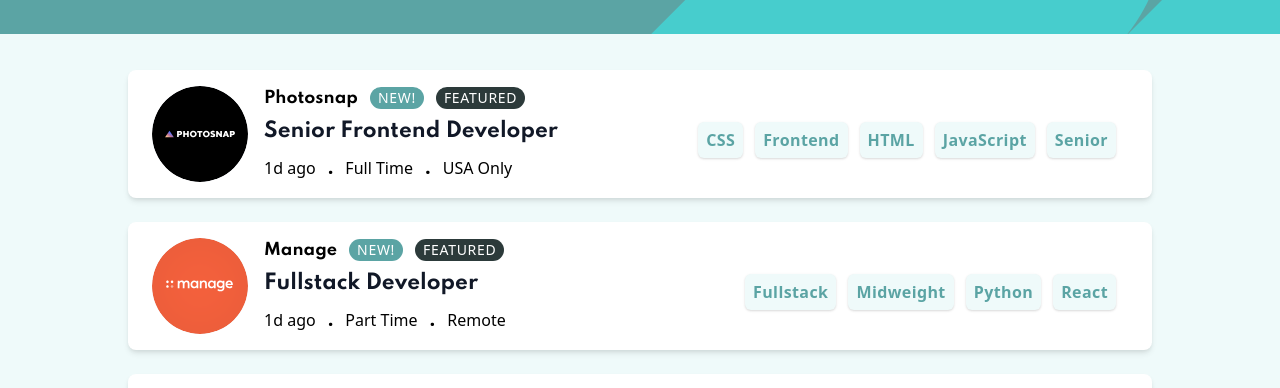
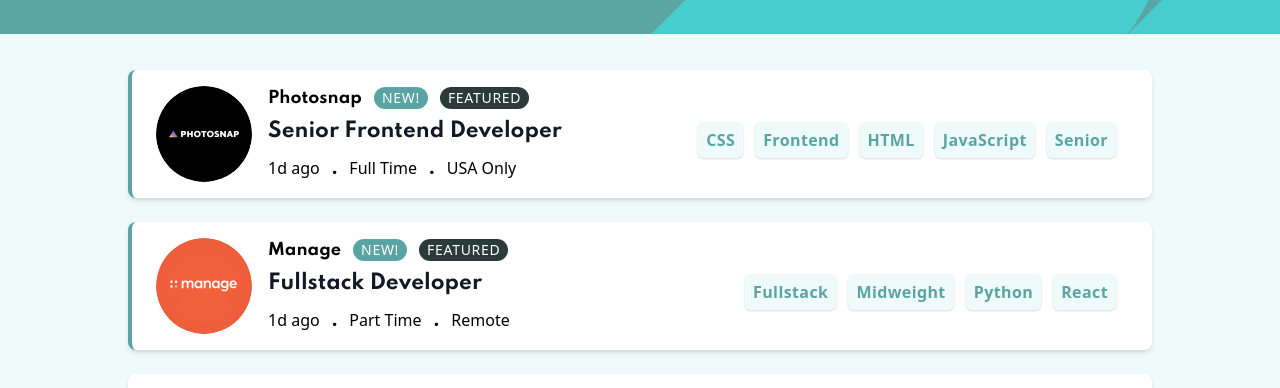
Before and after one commit to SahasSaurav/next_job_listing, a Next.js app: page / in a window 1280 px wide. Shown: the part 166-554 px from the top of the page. Built offline with nearby package versions, Linux system fonts and the light colour scheme.

Commit message:
added animation to various components

```diff
--- a/src/components/Button.tsx
+++ b/src/components/Button.tsx
@@ -15,7 +15,7 @@ const Button: React.FC<ButtonProps> = ({tagName}) => {
   const {addFilterTag}=useContext<ButtoncontextType>(JobContext)
 
   return (
-    <button onClick={()=>addFilterTag(tagName)} className="p-2 mt-3 mr-3  tracking-wide text-desaturated-cyan font-sans font-semibold bg-cyan-background rounded-md shadow transition-colors duration-300 hover:bg-desaturated-cyan hover:text-cyan-background focus:outline-none focus:ring-4 focus:ring-blue-300">
+    <button onClick={()=>addFilterTag(tagName)} className="p-2 mt-3 mr-3  tracking-wide text-desaturated-cyan font-sans font-semibold bg-cyan-background rounded-md shadow transition-colors duration-300 hover:bg-desaturated-cyan hover:text-cyan-background focus:outline-none focus:ring-4 focus:ring-blue-300 ">
       {tagName}
     </button>
   )
--- a/src/components/FilterBox.tsx
+++ b/src/components/FilterBox.tsx
@@ -1,6 +1,7 @@
 import { Children, useContext } from "react"
 import { JobContext } from "../context/JobContext"
 import FilterButton from "./FilterButton"
+import {motion,AnimatePresence} from 'framer-motion'
 
 type clearFilter = () => void
 
@@ -9,17 +10,53 @@ interface FilterBoxContext{
   clearFilter:clearFilter,
 }
 
+const fliterBoxVariant={
+  hidden:{
+    scale:0,
+    opacity:0
+  },
+  show:{
+    scale:1,
+    opacity:1,
+    transition:{
+
+      duration: 0.25,
+      ease:'easeInOut',
+    }
+  },
+  exit:{
+    y:'-100vh',
+    opacity:0,
+    transition:{
+      delay:0.16,
+      duration:0.275,
+      type:'string',
+      stifness:110,
+    }
+  }
+}
+
+const spanVariant={
+  animate:{
+    transitionDelay:1,
+  }
+}
+
 const FilterBox:React.FC = () => {
+
   const {activeTags,clearFilter}=useContext<FilterBoxContext>(JobContext)
+
   return (
-    <div className="flex justify-center items-center w-full -mt-14">
+    <motion.div className="flex justify-center items-center w-full -mt-14" variants={fliterBoxVariant} initial="hidden" animate="show" exit="exit">
       <div className="flex justify-between px-4 py-3 items-center bg-white shadow-lg  max-w-screen-lg w-full rounded-md " >
-        <span className="flex flex-wrap gap-x-2 gap-y-3  w-full h-full">
-          {Children.toArray(activeTags.map(tag=>(<FilterButton tagName={tag} />)))}
-        </span>
+        <motion.span  className="flex flex-wrap gap-x-2 gap-y-3  w-full h-full mr-4">
+          <AnimatePresence>
+            {Children.toArray(activeTags.map(tag=>(<FilterButton tagName={tag} />)))}
+          </AnimatePresence>
+        </motion.span>
         <button className="text-desaturated-cyan font-medium text-lg tracking-wide  transform -translate-x-4 border-b-2 border-white hover:border-desaturated-cyan focus:outline-none leading-4 focus:border-desaturated-cyan" onClick={()=>clearFilter()} >Clear</button>
       </div>
-    </div>
+    </motion.div>
   )
 }
 
--- a/src/components/FilterButton.tsx
+++ b/src/components/FilterButton.tsx
@@ -1,6 +1,6 @@
 import { useContext } from "react"
 import { JobContext } from "../context/JobContext"
-
+import {motion} from 'framer-motion';
 interface FilterButtonProps{
   tagName:string,
 }
@@ -11,22 +11,51 @@ interface FilterbuttonContextType{
   removeFilterTag:removeFilterTag
 }
 
+const filterButtonVariant={
+  hidden:{
+    scaleX:0,
+    opacity:0,
+  },
+  show:{
+    scaleX:1,
+    opacity:1,
+    transition:{
+      scalex:{
+        duration:0.15,
+        type:"string",
+        stifness:150,
+        damping:15,
+      },
+      opacity:{
+        duration:0.1
+      }
+    }
+  },
+  exit:{
+    scale:0,
+    transition:{
+      duration:0.15
+    }
+  }
+}
+
+
 const FilterButton:React.FC<FilterButtonProps> = ({tagName}) => {
 
   const{removeFilterTag}=useContext<FilterbuttonContextType>(JobContext)
 
   return (
-    <div className="flex  justify-center items-center h-auto">
-      <div className="shadow-md flex rounded-md">
+    <motion.div className="flex  justify-center items-center h-auto origin-left" variants={filterButtonVariant} initial="hidden" animate="show" exit="exit" >
+      <div className="shadow-md flex rounded-md focus-within:ring-2 focus-within:ring-blue-400">
       <span className="flex justify-center items-center px-2 py-1 font-sans tracking-wide font-semibold  text-desaturated-cyan text-base bg-cyan-filter rounded-l-md ">{tagName}</span>
-      <button className="flex justify-center items-center bg-desaturated-cyan text-cyan-filter  rounded-r-md transition-colors duration-300 hover:bg-grayish-cyan-dark cursor-pointer" style={{
+      <button className="flex justify-center items-center bg-desaturated-cyan text-cyan-filter  rounded-r-md transition-colors duration-300 hover:bg-grayish-cyan-dark cursor-pointer focus:outline-none" style={{
         height:"36px",
         width:"36px",
       }} onClick={()=>removeFilterTag(tagName)}>
        <svg className="w-4 h-4  transform scale-105 pointer-events-none" xmlns="http://www.w3.org/2000/svg" ><path fill="#FFF" fillRule="evenodd" d="M11.314 0l2.121 2.121-4.596 4.596 4.596 4.597-2.121 2.121-4.597-4.596-4.596 4.596L0 11.314l4.596-4.597L0 2.121 2.121 0l4.596 4.596L11.314 0z"/></svg>
       </button>
       </div>
-    </div>
+    </motion.div>
   )
 }
 
--- a/src/components/JobCard.tsx
+++ b/src/components/JobCard.tsx
@@ -2,14 +2,37 @@ import { Children } from 'react';
 import Button from './Button';
 import Badge from './Badge'
 import { JobType } from '../types/jobsTypes';
+import { motion } from 'framer-motion';
 
+const jobCardVariant={
+  hidden:{
+    opacity:0,
+    scale:0,
+  },
+  show:{
+    opacity:1,
+    scale:1,
+    transition:{
+      duration:0.4,
+      ease:"easeInOut"
+    }
+  },
+  exit:{
+    opacity:0,
+    scale:0,
+    x:'100vw',
+    transition:{
+      duration:0.2
+    }
+  },
+}
 
 const JobCard:React.FC<{job:JobType}> = ({job}) => {
   const{company,contract,featured,languages,level,location,logo,position,postedAt,role,tools}=job
   const filterTag=[role,level,...languages,...tools].sort()
 
   return (
-    <div className=" flex flex-col lg:flex-row lg:justify-start lg:items-center bg-white px-6 py-4  rounded-lg shadow-md w-full max-w-screen-lg leading-5 ">
+    <motion.div className={` flex flex-col lg:flex-row lg:justify-start lg:items-center bg-white px-6 py-4  rounded-lg shadow-md w-full max-w-screen-lg leading-5 ${featured&& job.new?'border-l-4 border-desaturated-cyan':''}  origin-top-left `} variants={jobCardVariant} initial="hidden" animate="show" exit="exit" >
       {/* images */}
         <img
           src={`/assets/images/${logo}`}
@@ -38,7 +61,7 @@ const JobCard:React.FC<{job:JobType}> = ({job}) => {
          {Children.toArray(filterTag.map((tag)=><Button tagName={tag} />))}
         </div>
       </div>
-    </div>
+    </motion.div>
   );
 };
 
--- a/src/context/JobContext.tsx
+++ b/src/context/JobContext.tsx
@@ -74,8 +74,6 @@ const JobProvider:React.FC<JobProviderProps>=({children})=>{
     }
   },[isLoading,activeTags])
 
-  console.log({filteredJob})
-
   if(isLoading && !filteredJob.length){
     return (
       <div className="w-full h-screen flex  justify-center items-center">
--- a/src/pages/index.tsx
+++ b/src/pages/index.tsx
@@ -1,5 +1,6 @@
 import Head from "next/head";
 import { Children,useContext,} from "react";
+import { AnimatePresence } from "framer-motion";
 
 import Header from '../components/Header'
 import JobCard from '../components/JobCard'
@@ -22,11 +23,15 @@ const Home:React.FC = () => {
       </Head>
       <Header/>
       <main className="container mx-auto p-4   max-w-screen-xl">
-        {activeTags.length>0  && (<FilterBox />)}
+        <AnimatePresence>
+          {activeTags.length>0  && (<FilterBox />)}
+        </AnimatePresence>
         <div className=" flex flex-col items-center mt-16 mb-6 md:my-5 space-y-16 lg:space-y-6  ">
-        {
-          Children.toArray(jobs.map(job=>(<JobCard job={job} />)))
-        }
+          <AnimatePresence>
+            {
+              Children.toArray(jobs.map(job=>(<JobCard job={job} />)))
+            }
+          </AnimatePresence>
         </div>
     </main>
     </>
--- a/tailwind.config.js
+++ b/tailwind.config.js
@@ -1,8 +1,5 @@
 module.exports = {
-  purge: {
-    enabled: true,
-    content: ["./src/**/*.{js,jsx,ts,tsx}", "./src/*.{js,jsx,tsx,ts}"],
-  },
+  purge: ["./src/**/*.{js,jsx,ts,tsx}", "./src/*.{js,jsx,tsx,ts}"],
   darkMode: false, // or 'media' or 'class'
   theme: {
     extend: {
```
Also changed, not shown: src/types/jobsTypes.ts (line endings or trailing spaces).
